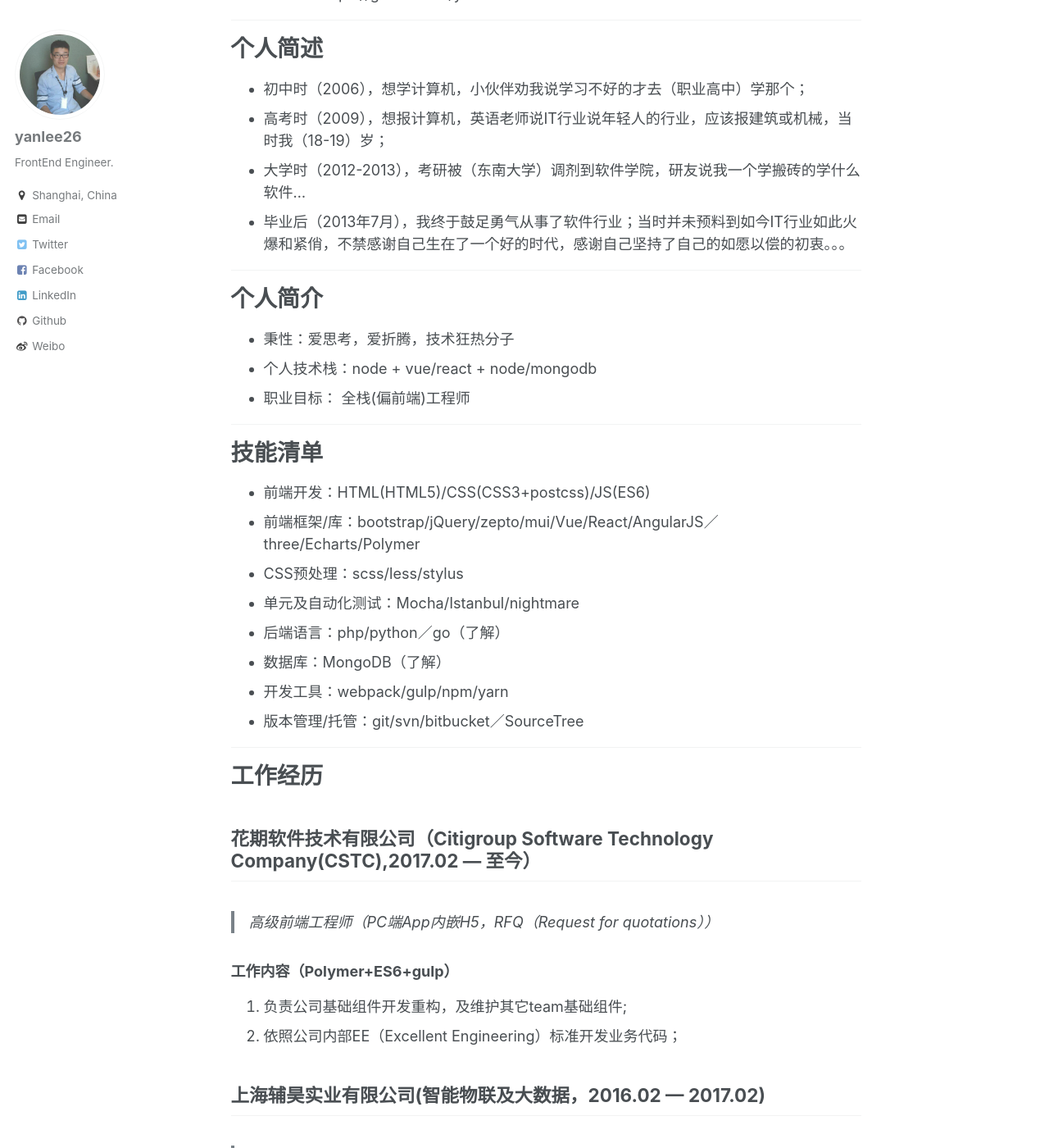
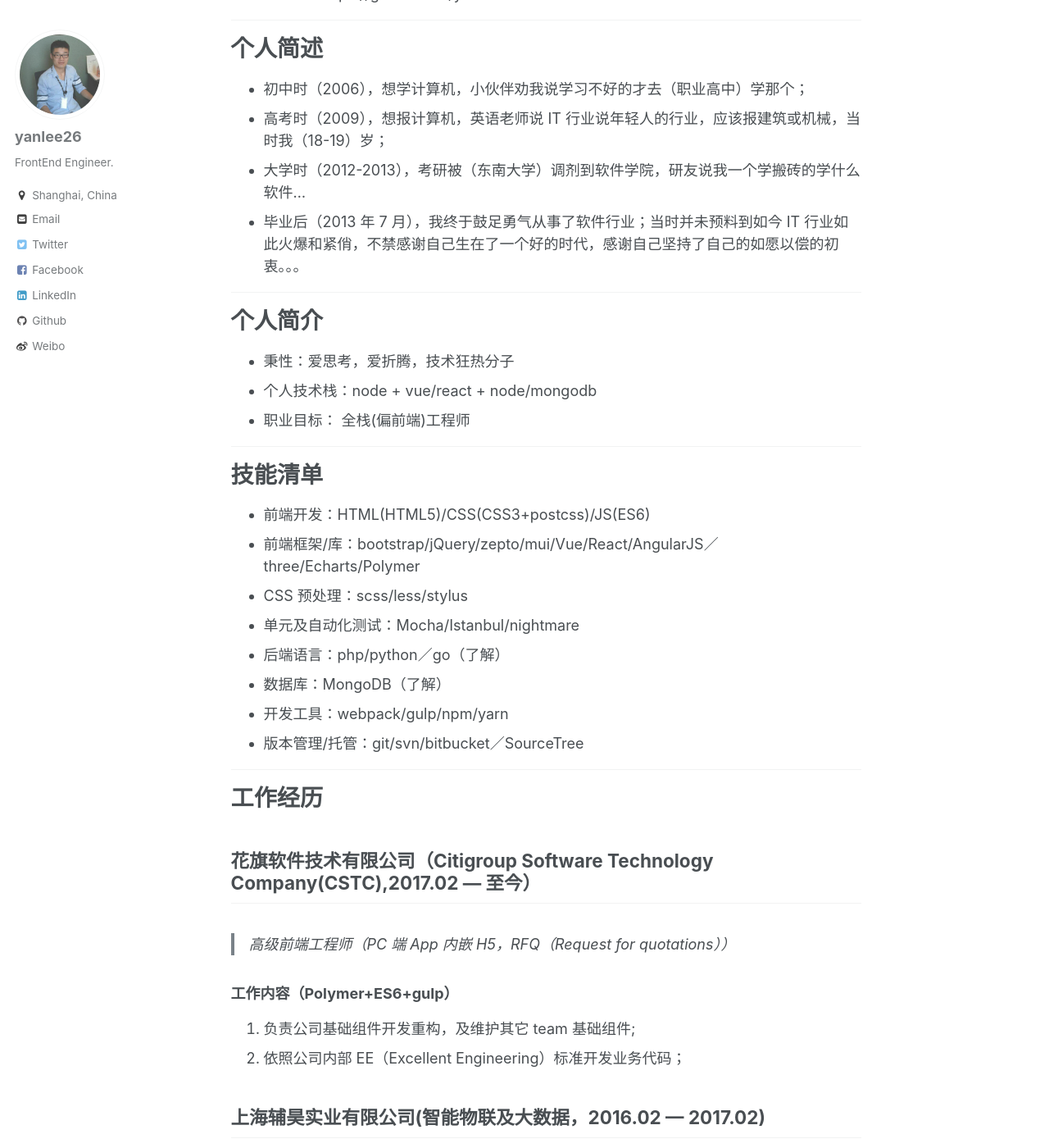
Before and after one commit to yanlee26/yanlee26.github.io, a Jekyll site: the page built from _pages/about.md, in a window 1280 px wide and 1400 px high, scrolled down 731 px. Shown: the whole window at 82% size. Built offline with Jekyll 4.4.1, drawn with Linux system fonts in a browser that asks for light colours; comment, search, counter and statistics services are not loaded; some of the changed text lies outside the part shown.

Commit message:
text modify

```diff
--- a/_pages/about.md
+++ b/_pages/about.md
@@ -10,7 +10,7 @@ title: "About"
 
 ## <center>志不朽者虽难必易，行不止者虽远必臻 ！</center>
 
-----------
+---
 
 # 联系方式
 
@@ -20,7 +20,7 @@ title: "About"
 - 微博: http://weibo.com/franklyan
 - 博客: https://github.com/yanlee26
 
-----------
+---
 
 # 基本信息
 
@@ -28,16 +28,16 @@ title: "About"
 - 地址：上海市-浦东新区
 - GitHub: https://github.com/yanlee26
 
-----------
+---
 
 # 个人简述
 
 - 初中时（2006），想学计算机，小伙伴劝我说学习不好的才去（职业高中）学那个；
-- 高考时（2009），想报计算机，英语老师说IT行业说年轻人的行业，应该报建筑或机械，当时我（18-19）岁；
+- 高考时（2009），想报计算机，英语老师说 IT 行业说年轻人的行业，应该报建筑或机械，当时我（18-19）岁；
 - 大学时（2012-2013），考研被（东南大学）调剂到软件学院，研友说我一个学搬砖的学什么软件...
-- 毕业后（2013年7月），我终于鼓足勇气从事了软件行业；当时并未预料到如今IT行业如此火爆和紧俏，不禁感谢自己生在了一个好的时代，感谢自己坚持了自己的如愿以偿的初衷。。。
+- 毕业后（2013 年 7 月），我终于鼓足勇气从事了软件行业；当时并未预料到如今 IT 行业如此火爆和紧俏，不禁感谢自己生在了一个好的时代，感谢自己坚持了自己的如愿以偿的初衷。。。
 
-----------
+---
 
 # 个人简介
 
@@ -45,32 +45,31 @@ title: "About"
 - 个人技术栈：node + vue/react + node/mongodb
 - 职业目标： 全栈(偏前端)工程师
 
-
-----------
+---
 
 # 技能清单
 
 - 前端开发：HTML(HTML5)/CSS(CSS3+postcss)/JS(ES6)
 - 前端框架/库：bootstrap/jQuery/zepto/mui/Vue/React/AngularJS／three/Echarts/Polymer
-- CSS预处理：scss/less/stylus
+- CSS 预处理：scss/less/stylus
 - 单元及自动化测试：Mocha/Istanbul/nightmare
 - 后端语言：php/python／go（了解）
 - 数据库：MongoDB（了解）
 - 开发工具：webpack/gulp/npm/yarn
 - 版本管理/托管：git/svn/bitbucket／SourceTree
 
---------------------
+---
 
 # 工作经历
 
-## 花期软件技术有限公司（Citigroup Software Technology Company(CSTC),2017.02 — 至今）
+## 花旗软件技术有限公司（Citigroup Software Technology Company(CSTC),2017.02 — 至今）
 
-> 高级前端工程师（PC端App内嵌H5，RFQ（Request for quotations））
+> 高级前端工程师（PC 端 App 内嵌 H5，RFQ（Request for quotations））
 
 ### 工作内容（Polymer+ES6+gulp）
 
-1. 负责公司基础组件开发重构，及维护其它team基础组件;
-2. 依照公司内部EE（Excellent Engineering）标准开发业务代码；
+1.  负责公司基础组件开发重构，及维护其它 team 基础组件;
+2.  依照公司内部 EE（Excellent Engineering）标准开发业务代码；
 
 ## 上海辅昊实业有限公司(智能物联及大数据，2016.02 — 2017.02)
 
@@ -78,7 +77,7 @@ title: "About"
 
 ### 工作内容（Vue+webpack）
 
-- 参与公司前端UI组件及业务组件的抽象及封装；
+- 参与公司前端 UI 组件及业务组件的抽象及封装；
 - 维护及重构公司内部业务代码；
 - 参与公司技术分享交流，总结良好的代码习惯及优雅的代码封装；
 - 深入底层并熟悉主流第三方框架并结合公司业务需求，渐进式引入到项目开发等。
@@ -90,33 +89,32 @@ title: "About"
 ### 工作内容（jQuery+bootstrap|AngularJS）
 
 - 重构及维护公司前端方面业务代码；
-- 封装公司常用utils，引入适合公司业务需求的第三方框架；
+- 封装公司常用 utils，引入适合公司业务需求的第三方框架；
 - 封装公司前端组件，参与公司代码规范制定及内部技术分享交流；
 - 和后台工程师、客户端工程师共同制定技术实现方案、接口规范等
 
---------------------
+---
 
 # 项目经验
 
 ## RFQ---------------(2017/02 -- 至今,PC)
 
-## 简介: 公司内部sales做trade时使用的App内部H5页面
-
+## 简介: 公司内部 sales 做 trade 时使用的 App 内部 H5 页面
 
 ## 工作内容：
 
-1. 按照公司内部一套成熟coding 规范EE开发，具体为：
-	- UnitTest；
+1.  按照公司内部一套成熟 coding 规范 EE 开发，具体为：
+    - UnitTest；
     - CodeReview；
     - CodeQuality；
     - ContinuousIntegration；
     - SingleClickDeployment；
-2. 培养及引导实习生，制定项目代码[ESLint规范](https://zhuanlan.zhihu.com/p/30995292)，参与项目[Good Practise](http://www.cnblogs.com/frank26/p/7413979.html)的制定；
-3. 参与公司TeckShare，撰写公司内部技术博客;
-4. 用Node帮QA写一些Automation脚本，根据项目框架特点写Unit Test框架的plugin并部署到sonar；
-5. 参与前端框架选型，框架版本更新，Performance提升及业务逻辑的探讨；
-6. 参加公司内部技术竞赛[AI&HTML5](https://github.com/yanlee26/HTML)（根据图片自动生成web页面）等。
+2.  培养及引导实习生，制定项目代码[ESLint 规范](https://zhuanlan.zhihu.com/p/30995292)，参与项目[Good Practise](http://www.cnblogs.com/frank26/p/7413979.html)的制定；
+3.  参与公司 TeckShare，撰写公司内部技术博客;
+4.  用 Node 帮 QA 写一些 Automation 脚本，根据项目框架特点写 Unit Test 框架的 plugin 并部署到 sonar；
+5.  参与前端框架选型，框架版本更新，Performance 提升及业务逻辑的探讨；
+6.  参加公司内部技术竞赛[AI&HTML5](https://github.com/yanlee26/HTML)（根据图片自动生成 web 页面）等。
 
---------------------
+---
 
 Thanks！
```
